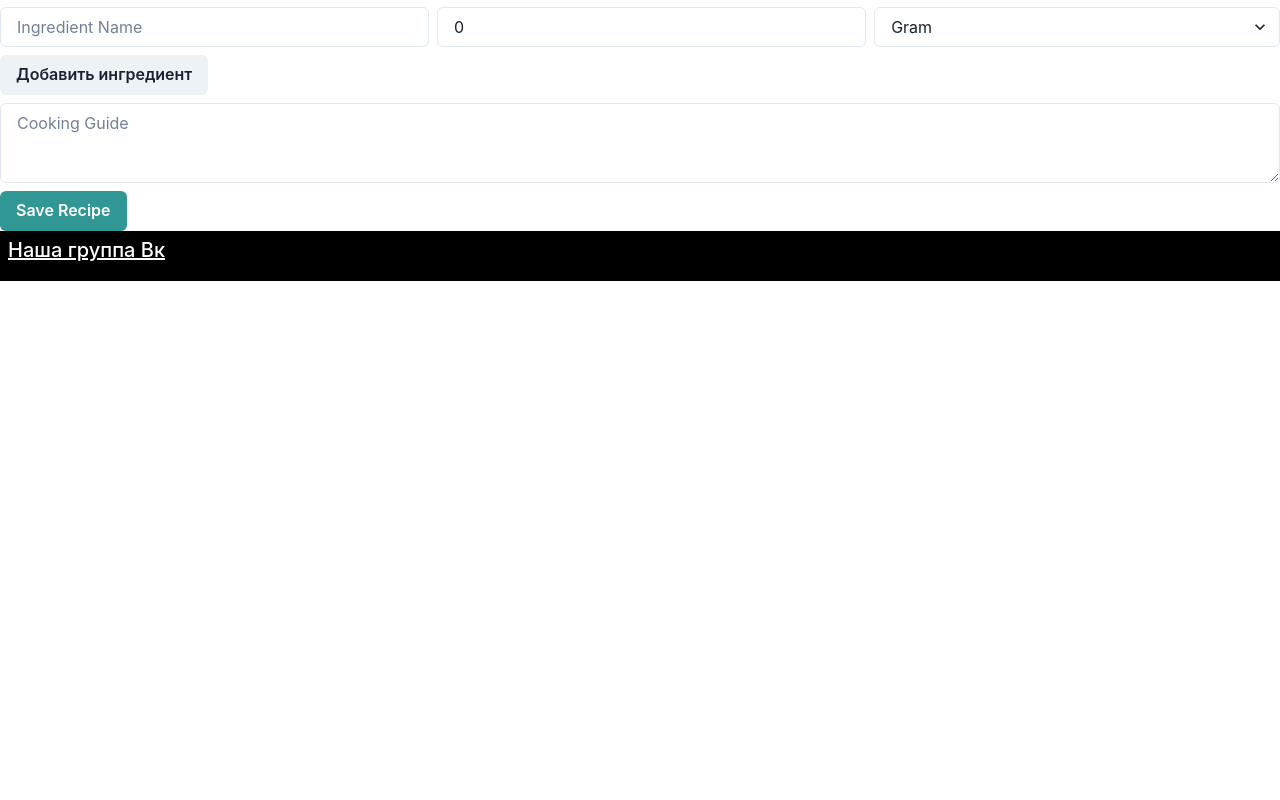
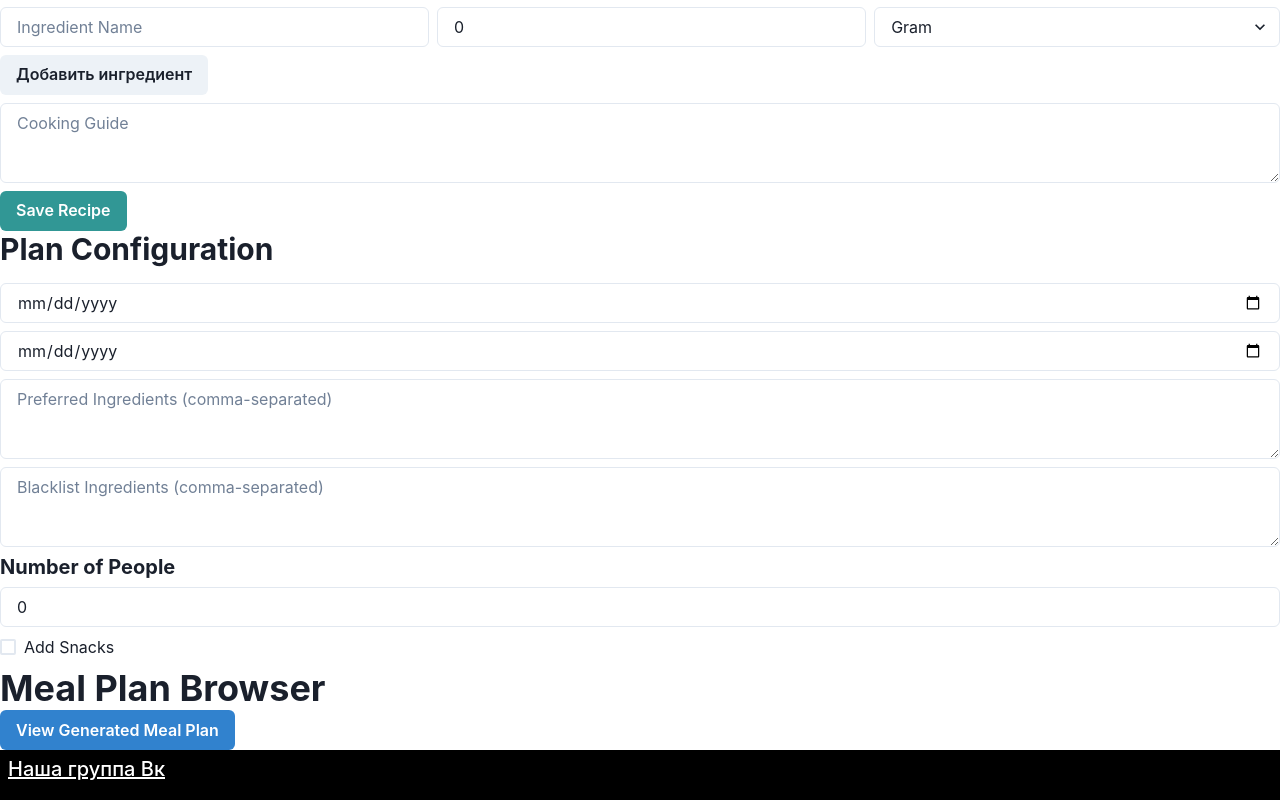
Before and after one commit to takttusur/frontend, a React (Vite) app: page /MealPlanner in a window 1280 px wide. Shown: the part 650-1450 px from the top of the page. Before the commit the page ends 931 px from the top, so only its background shows below. Built offline with nearby package versions, Linux system fonts and the light colour scheme.

Commit message:
Добавил формирование кофигурации

```diff
--- /dev/null
+++ b/src/components/MealPlanner/MealPlanBrowserComponent.tsx
@@ -0,0 +1,159 @@
+import React, { useState, useEffect } from 'react';
+import {
+  Box,
+  Heading,
+  Table,
+  Thead,
+  Tbody,
+  Tr,
+  Th,
+  Td,
+  Button,
+  Modal,
+  ModalOverlay,
+  ModalContent,
+  ModalHeader,
+  ModalBody,
+  ModalFooter,
+  ModalCloseButton,
+} from '@chakra-ui/react';
+import { Recipe, EatingTimes } from './Data/Recipe';
+import { PlanConfiguration } from '../../pages/MealPlanner';
+
+
+interface MealPlanBrowserComponentProps {
+  mealPlan: PlanConfiguration;
+  recipes: Recipe[];
+}
+
+
+interface Meal {
+  day: number;
+  suggestedFor: EatingTimes;
+  date: string;
+  mainDish: Recipe;
+}
+
+const generateMealPlan = (planConfig: PlanConfiguration, recipes: Recipe[]): Meal[] => {
+  const { arrivingDate, departureDate, preferredIngredients, blacklistIngredients } = planConfig;
+
+  const startDate = new Date(arrivingDate);
+  const endDate = new Date(departureDate);
+
+  const mealPlan: Meal[] = [];
+
+  const currentDate = new Date(startDate);
+  while (currentDate <= endDate) {
+    const dayNumber = mealPlan.length + 1;
+    const formattedDate = currentDate.toISOString().split('T')[0];
+
+    const meals: Meal[] = Object.values(EatingTimes).map((time) => {
+      const availableRecipes = recipes.filter((recipe) => {
+
+
+        const doesNotIncludeBlacklistIngredients =
+          !blacklistIngredients.some((ingredient) => recipe.ingredients.some((i) => i.name.includes(ingredient)));
+
+        return doesNotIncludeBlacklistIngredients && recipe.suggestedFor.includes(time);
+      });
+
+      const randomIndex = Math.floor(Math.random() * availableRecipes.length);
+      const selectedRecipe = availableRecipes[randomIndex];
+
+      return {
+        day: dayNumber,
+        suggestedFor: time,
+        date: formattedDate,
+        mainDish: selectedRecipe,
+      };
+    });
+
+    mealPlan.push(...meals);
+
+    currentDate.setDate(currentDate.getDate() + 1);
+  }
+
+  return mealPlan;
+};
+
+
+const MealPlanBrowserComponent: React.FC<MealPlanBrowserComponentProps> = (props) => {
+  const { mealPlan, recipes } = props;
+
+  const [generatedMealPlan, setGeneratedMealPlan] = useState<Meal[]>([]);
+  const [isMenuModalOpen, setMenuModalOpen] = useState(false);
+
+
+  const [isButtonClicked, setIsButtonClicked] = useState(false);
+
+  useEffect(() => {
+
+    if (isButtonClicked) {
+      generateAndSetMealPlan();
+    }
+  }, [isButtonClicked]);
+
+  const generateAndSetMealPlan = () => {
+    const newGeneratedMealPlan = generateMealPlan(mealPlan, recipes);
+    setGeneratedMealPlan(newGeneratedMealPlan);
+  };
+
+  const openMenuModal = () => {
+
+    setIsButtonClicked(true);
+    setMenuModalOpen(true);
+  };
+
+  const closeMenuModal = () => {
+    setMenuModalOpen(false);
+  };
+
+  return (
+    <Box>
+      <Heading>Meal Plan Browser</Heading>
+
+
+      <Button onClick={openMenuModal} colorScheme="blue" mr={2}>
+        View Generated Meal Plan
+      </Button>
+
+      {/* Modal to display the generated meal plan */}
+      <Modal isOpen={isMenuModalOpen} onClose={closeMenuModal}>
+        <ModalOverlay />
+        <ModalContent>
+          <ModalHeader>Generated Meal Plan</ModalHeader>
+          <ModalCloseButton />
+          <ModalBody>
+            <Table>
+              <Thead>
+                <Tr>
+                  <Th>Day</Th>
+                  <Th>Suggested For</Th>
+                  <Th>Date</Th>
+                  <Th>Main Dish</Th>
+                </Tr>
+              </Thead>
+              <Tbody>
+                {generatedMealPlan.map((meal) => (
+                  <Tr key={meal.day}>
+                    <Td>{meal.day}</Td>
+                    <Td>{meal.suggestedFor}</Td>
+                    <Td>{meal.date}</Td>
+                    <Td>{meal.mainDish.name}</Td>
+                  </Tr>
+                ))}
+              </Tbody>
+            </Table>
+          </ModalBody>
+          <ModalFooter>
+            <Button colorScheme="blue" onClick={closeMenuModal}>
+              Close
+            </Button>
+          </ModalFooter>
+        </ModalContent>
+      </Modal>
+    </Box>
+  );
+};
+
+export default MealPlanBrowserComponent;
--- /dev/null
+++ b/src/components/MealPlanner/PlanConfigurationСomponent.tsx
@@ -0,0 +1,108 @@
+import React, { useState } from 'react';
+import { PlanConfiguration } from '../../pages/MealPlanner';
+import {
+  Box,
+  Heading,
+  Input,
+  Button,
+  Checkbox,
+  VStack,
+  Textarea,
+} from '@chakra-ui/react';
+
+interface PlanConfigurationComponentProps {
+  setConfig: (newConfig: PlanConfiguration) => void;
+  config: PlanConfiguration;
+}
+
+const PlanConfigurationComponent: React.FC<PlanConfigurationComponentProps> = ({ config, setConfig }) => {
+
+  const handleArrivingDateChange = (event: React.ChangeEvent<HTMLInputElement>) => {
+    setConfig({ ...config, arrivingDate: event.target.value });
+  };
+
+  const handleDepartureDateChange = (event: React.ChangeEvent<HTMLInputElement>) => {
+    setConfig({ ...config, departureDate: event.target.value });
+  };
+
+  const handlePrefferedIngridientsChange = (event: React.ChangeEvent<HTMLTextAreaElement>) => {
+    const preferredIngredients = event.target.value.split(',').map(item => item.trim());
+    setConfig({ ...config, preferredIngredients });
+  };
+
+  const handleBlackListIngridientsChange = (event: React.ChangeEvent<HTMLTextAreaElement>) => {
+    const blacklistIngredients = event.target.value.split(',').map(item => item.trim());
+    setConfig({ ...config, blacklistIngredients });
+  };
+
+  const handleNumberOfPeopleChange = (event: React.ChangeEvent<HTMLInputElement>) => {
+    setConfig({ ...config, numberOfPeople: Number(event.target.value) });
+  };
+
+  const handleAddSnacksChange = () => {
+
+  };
+
+
+  return (
+    <Box>
+    <Heading as="h2" size="lg" mb={4}>
+      Plan Configuration
+    </Heading>
+    <Input
+      type="date"
+      value={config.arrivingDate}
+      onChange={handleArrivingDateChange}
+      placeholder="Arriving Date"
+      mb={2}
+    />
+    <Input
+      type="date"
+      value={config.departureDate}
+      onChange={handleDepartureDateChange}
+      placeholder="Departure Date"
+      mb={2}
+    />
+    <VStack align="start" spacing={2} mb={2}>
+      <Textarea
+        placeholder="Preferred Ingredients (comma-separated)"
+        value={config.preferredIngredients.join(', ')}
+        onChange={handlePrefferedIngridientsChange}
+      />
+      <Textarea
+        placeholder="Blacklist Ingredients (comma-separated)"
+        value={config.blacklistIngredients.join(', ')}
+        onChange={handleBlackListIngridientsChange}
+      />
+    </VStack>
+    <Heading as="h3" size="md" mb={2}>
+      Number of People
+    </Heading>
+    <Input
+      type="number"
+      value={config.numberOfPeople}
+      onChange={handleNumberOfPeopleChange}
+      placeholder="Number of People"
+      mb={2}
+    />
+    <Checkbox
+      isChecked={config.addSnacks}
+      onChange={handleAddSnacksChange}
+      mb={2}
+    >
+      Add Snacks
+    </Checkbox>
+    {config.addSnacks && (
+      <Input
+        type="number"
+        value={config.snacksPerDay}
+        onChange={handleAddSnacksChange}
+        placeholder="Snacks Per Day"
+        mb={2}
+      />
+    )}
+  </Box>
+  );
+};
+
+export default PlanConfigurationComponent;
--- a/src/pages/MealPlanner.tsx
+++ b/src/pages/MealPlanner.tsx
@@ -2,23 +2,50 @@ import React, { useState } from 'react';
 import MealFileComponent from '../components/MealPlanner/MealFileComponent';
 import RecipeTableComponent from '../components/MealPlanner/RecipeTableComponent';
 import RecipeEditorComponent from '../components/MealPlanner/RecipeEditorComponent';
+import PlanConfigurationComponent from '../components/MealPlanner/PlanConfigurationСomponent';
 import data from '../components/MealPlanner/Data/recipes.json';
+import MealPlanBrowserComponent from '../components/MealPlanner/MealPlanBrowserComponent';
 import { Recipe } from '../components/MealPlanner/Data/Recipe';
 
+
+export interface PlanConfiguration {
+  arrivingDate: string;
+  departureDate: string;
+  preferredIngredients: string[];
+  blacklistIngredients: string[];
+  addSnacks: boolean;
+  snacksPerDay: number;
+  numberOfPeople: number;
+
+}
+
 function MealPlanner() {
+
   const [recipes, setRecipes] = useState(data.recipes);
+
+  const [config, setConfig] = useState<PlanConfiguration>({
+    arrivingDate: '',
+    departureDate: '',
+    preferredIngredients: [],
+    blacklistIngredients: [],
+    addSnacks: false,
+    snacksPerDay: 0,
+    numberOfPeople: 0,
+  });
 
   const updateRecipes = (newRecipes: Recipe[]) => {
     setRecipes(newRecipes);
   };
+
 
   return (
     <div>
       <MealFileComponent data={recipes} onUpdate={updateRecipes} />
       <RecipeTableComponent recipes={recipes} updateRecipes={updateRecipes} />
       <RecipeEditorComponent recipes={recipes} updateRecipes={updateRecipes} />
+      <PlanConfigurationComponent setConfig={setConfig} config={config} />
+      <MealPlanBrowserComponent configrecipes={recipes as Recipe[]} />
     </div>
   );
 }
-
 export default MealPlanner;
```
